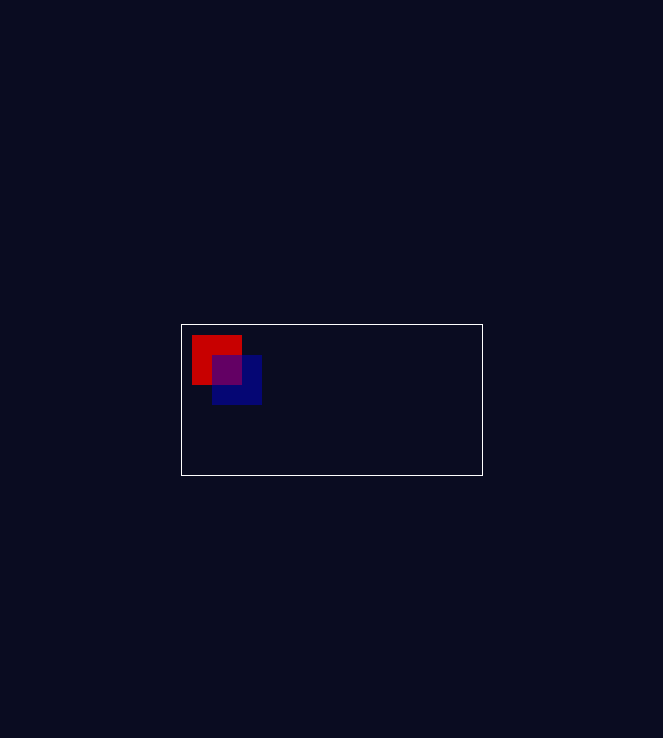
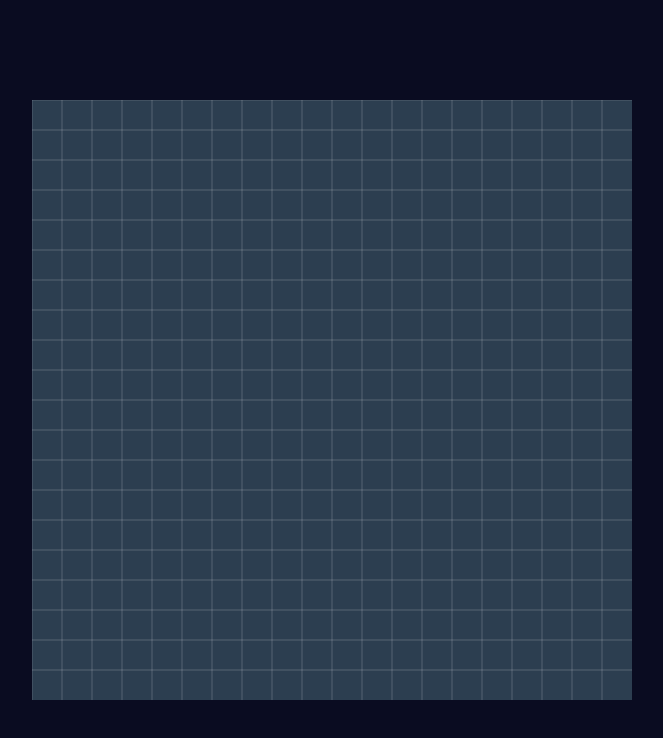
Before and after one commit to rodrigocan2024/snake-game, a website built with Vite: page index.html in a window 1280 px wide. Shown: the whole page, without its empty margins (308-971 px from the left). Built offline with nearby package versions, Linux system fonts and the light colour scheme.

Commit message:
Desenhando o grid

```diff
--- /dev/null
+++ b/src/constants.ts
@@ -0,0 +1,3 @@
+export const CANVAS_SIZE = 600;
+export const GRID_SIZE = 20;
+export const CELL_SIZE = CANVAS_SIZE / GRID_SIZE;
--- a/src/main.ts
+++ b/src/main.ts
@@ -1,4 +1,6 @@
 import "./style.css";
+
+import { CANVAS_SIZE, CELL_SIZE, GRID_SIZE } from "./constants";
 
 class Game {
   canvas: HTMLCanvasElement;
@@ -7,12 +9,32 @@ class Game {
   constructor() {
     this.canvas = document.getElementById("game-canvas") as HTMLCanvasElement;
     this.ctx = this.canvas.getContext("2d")!;
+    this.canvas.width = CANVAS_SIZE;
+    this.canvas.height = CANVAS_SIZE;
 
-    this.ctx.fillStyle = "rgb(200 0 0)";
-    this.ctx.fillRect(10, 10, 50, 50);
+    this.drawGrid();
+  }
 
-    this.ctx.fillStyle = "rgb(0 0 200 / 50%)";
-    this.ctx.fillRect(30, 30, 50, 50);
+  drawGrid() {
+    this.ctx.fillStyle = "#2c3e50";
+    this.ctx.fillRect(0, 0, CANVAS_SIZE, CANVAS_SIZE);
+
+    this.ctx.strokeStyle = "#ffffff33";
+    this.ctx.lineWidth = 1;
+
+    for (let i = 0; i < GRID_SIZE; i++) {
+      // Vertical lines
+      this.ctx.beginPath();
+      this.ctx.moveTo(i * CELL_SIZE, 0);
+      this.ctx.lineTo(i * CELL_SIZE, CANVAS_SIZE);
+      this.ctx.stroke();
+
+      // Horizontal lines
+      this.ctx.beginPath();
+      this.ctx.moveTo(0, i * CELL_SIZE);
+      this.ctx.lineTo(CANVAS_SIZE, i * CELL_SIZE);
+      this.ctx.stroke();
+    }
   }
 }
 
--- a/src/style.css
+++ b/src/style.css
@@ -16,7 +16,3 @@ body {
   align-items: center;
   justify-content: center;
 }
-
-canvas {
-  border: 1px solid white;
-}
```
